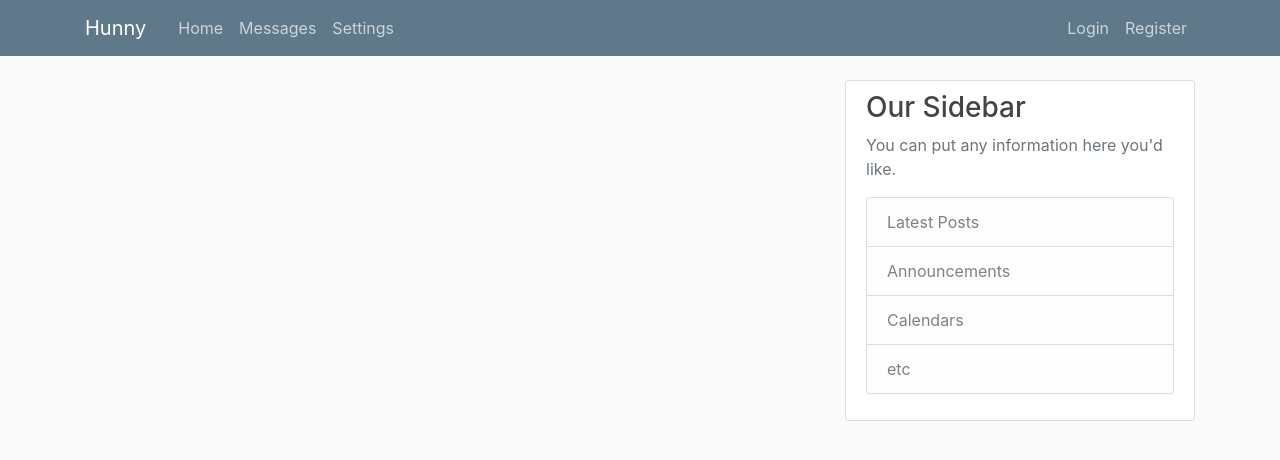
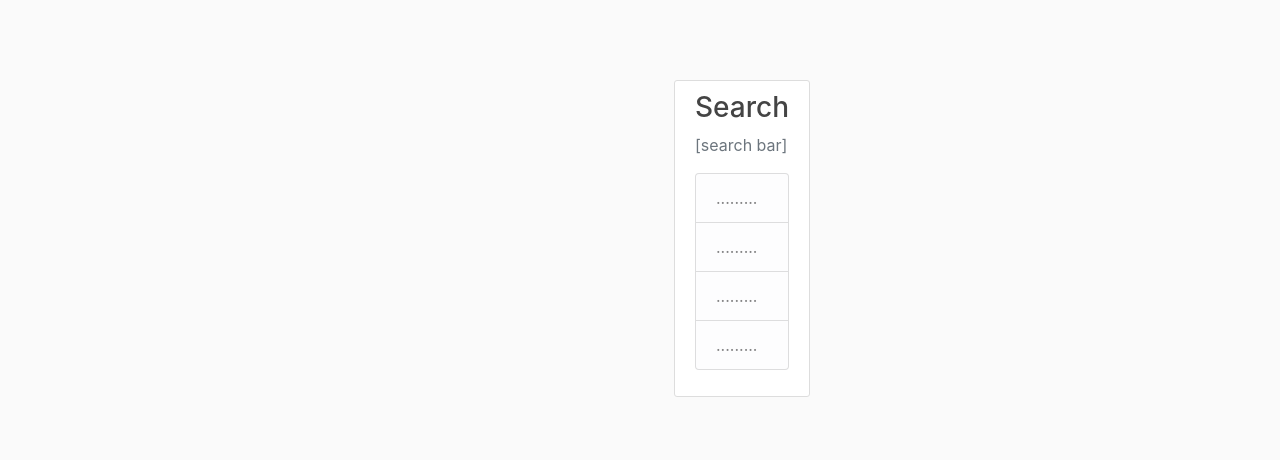
Before and after one commit to emmarodrigue/hunny, a Django app: template hunny_project/messaging/templates/messaging/home.html in a window 1280 px wide. Shown: the top 460 px of the page. Run offline with Django 3.2, Linux system fonts and the light colour scheme; the template is opened without the code that fills it: most values are stand-ins (such as "Sample title", 1, 10 or a date in 2020); some libraries are stand-ins or nearby versions.

Commit message:
changed message page ui, added chat room functionality

```diff
--- a/hunny_project/messaging/templates/messaging/base.html
+++ b/hunny_project/messaging/templates/messaging/base.html
@@ -20,45 +20,10 @@
         {% endif %}
     </head>
     <body>
-        <header class="site-header">
-            <nav class="navbar navbar-expand-md navbar-dark bg-steel fixed-top">
-                <div class="container">
-                <a class="navbar-brand mr-4" href="/">Hunny</a>
-                <button class="navbar-toggler" type="button" data-toggle="collapse" data-target="#navbarToggle" aria-controls="navbarToggle" aria-expanded="false" aria-label="Toggle navigation">
-                <span class="navbar-toggler-icon"></span>
-                </button>
-                <div class="collapse navbar-collapse" id="navbarToggle">
-                    <div class="navbar-nav mr-auto">
-                    <a class="nav-item nav-link" href="/home">Home</a>
-                    <a class="nav-item nav-link" href="{% url 'messaging-home' %}">Messages</a>
-                    <a class="nav-item nav-link" href="{% url 'messaging-settings' %}">Settings</a>
-                    </div>
-                    <!-- Navbar Right Side -->
-                    <div class="navbar-nav">
-                    <a class="nav-item nav-link" href="#">Login</a>
-                    <a class="nav-item nav-link" href="#">Register</a>
-                    </div>
-                </div>
-                </div>
-            </nav>
-        </header>
         <main role="main" class="container">
             <div class="row">
-                <div class="col-md-8">
+                <div class="col-md-12">
                 {% block content %}{% endblock %}
-                </div>
-                <div class="col-md-4">
-                <div class="content-section">
-                    <h3>Our Sidebar</h3>
-                    <p class='text-muted'>You can put any information here you'd like.
-                    <ul class="list-group">
-                        <li class="list-group-item list-group-item-light">Latest Posts</li>
-                        <li class="list-group-item list-group-item-light">Announcements</li>
-                        <li class="list-group-item list-group-item-light">Calendars</li>
-                        <li class="list-group-item list-group-item-light">etc</li>
-                    </ul>
-                    </p>
-                </div>
                 </div>
             </div>
         </main>
--- a/hunny_project/messaging/templates/messaging/home.html
+++ b/hunny_project/messaging/templates/messaging/home.html
@@ -1,10 +1,38 @@
+<html>
+  <head>
+  <style>
+    div.search {
+      float: right;
+    }
+    </style>
+  </head>
+<body>
+
+<main role="main" class="container">
+  <div class="col-md-8">
+      <div class="search">
+        <div class="content-section">
+            <h3>Search</h3>
+            <p class='text-muted'>[search bar]
+            <ul class="list-group">
+                <li class="list-group-item list-group-item-light">.........</li>
+                <li class="list-group-item list-group-item-light">.........</li>
+                <li class="list-group-item list-group-item-light">.........</li>
+                <li class="list-group-item list-group-item-light">.........</li>
+            </ul>
+            </p>
+            </div>
+        </div>
+        </div>
+  </main>
+
 {% extends "messaging/base.html" %}
 {% block content %}
     {% for messages in messages %}
     <article class="media content-section">
         <div class="media-body">
           <div class="article-metadata">
-            <a class="mr-2" href="#">{{ messages.recipient }}</a>
+            <a class="mr-2" href="{{ messages.recipient }}">{{ messages.recipient }}</a>
             <small class="text-muted">{{ messages.date_recieved }}</small>
           </div>
           <h2><a class="article-title" href="#">{{ post.recipient }}</a></h2>
--- a/hunny_project/messaging/templates/messaging/settings.html
+++ /dev/null
@@ -1,4 +0,0 @@
-{% extends "messaging/base.html" %}
-{% block content %}
-    <h1>Settings Home!</h1>
-{% endblock content %}
--- a/hunny_project/messaging/urls.py
+++ b/hunny_project/messaging/urls.py
@@ -3,6 +3,6 @@ from . import views
 
 urlpatterns = [
     path('', views.home, name='messaging-home'),
-    path('settings/', views.settings, name='messaging-settings'),
+    path('room/', views.room, name='messaging-room'),
 
 ]
```
Also changed, not shown: hunny_project/messaging/templates/messaging/room.html (added, +166 -0 lines), hunny_project/messaging/views.py (+16 -2 lines), hunny_project/db.sqlite3, hunny_project/hunny_project.sqlite3 (added), hunny_project/messaging/static/messaging/hunny_logo.PNG (added).
